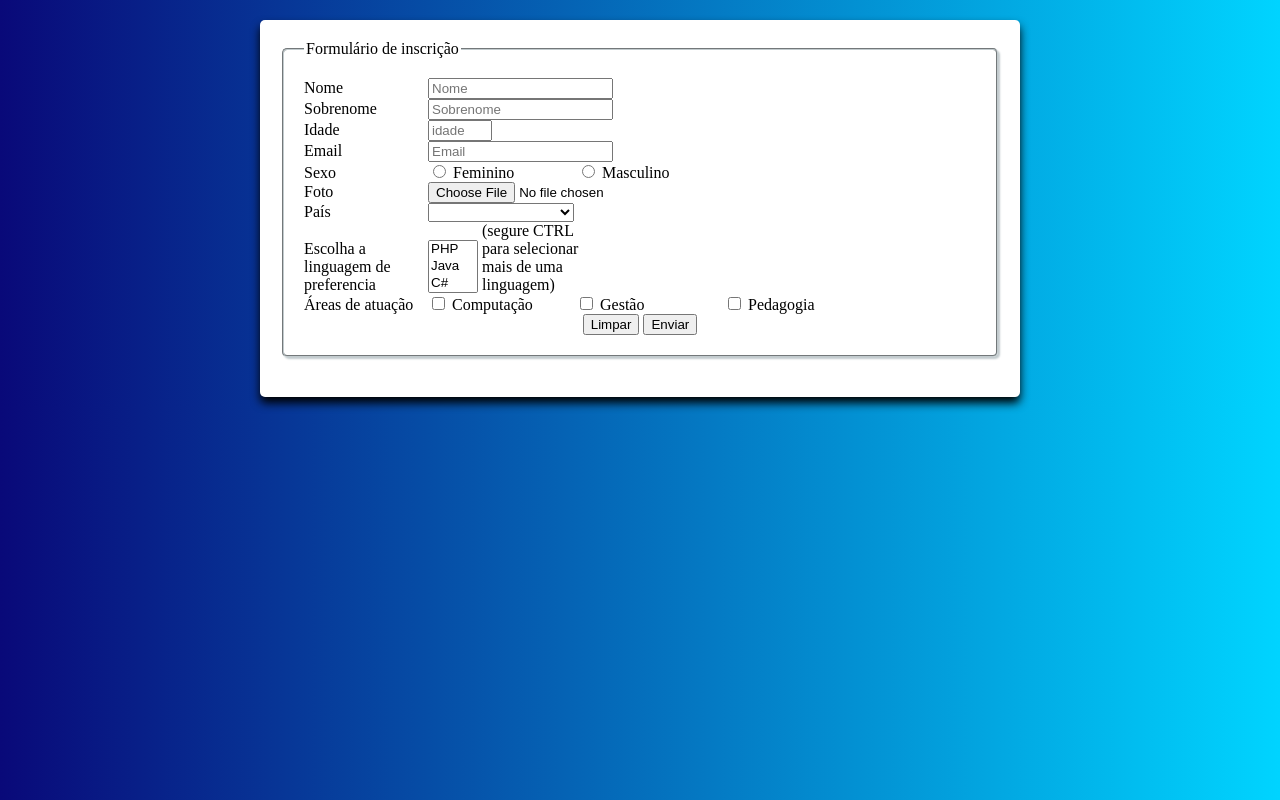
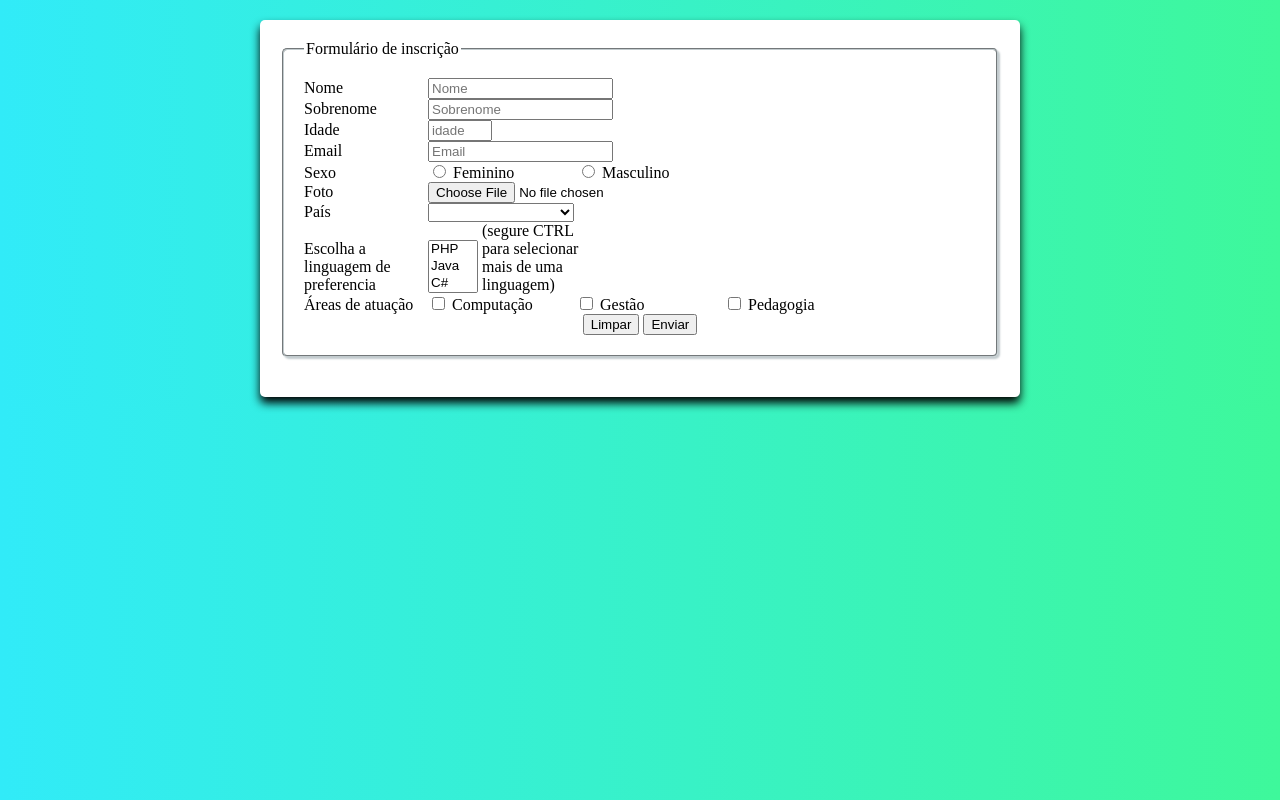
Before and after one commit to GabrielHenriquedev/AtividadesdeWeb, a plain HTML site: page Atividades de web/Atividade_web1/index.html in a window 1280 px wide. Drawn offline with Linux system fonts and the light colour scheme.

Commit message:
Update index.html

```diff
--- a/Atividades de web/Atividade_web1/index.html
+++ b/Atividades de web/Atividade_web1/index.html
@@ -270,7 +270,7 @@
 
     body {
         background: rgb(2, 0, 36);
-        background: linear-gradient(90deg, rgba(2, 0, 36, 1) 0%, rgba(9, 9, 121, 1) 0%, rgba(0, 212, 255, 1) 100%);
+        background: linear-gradient(90deg, rgb(60, 214, 241) 0%, rgb(49, 235, 248) 0%, rgb(62, 248, 155) 100%);
     }
 
     fieldset {
```
